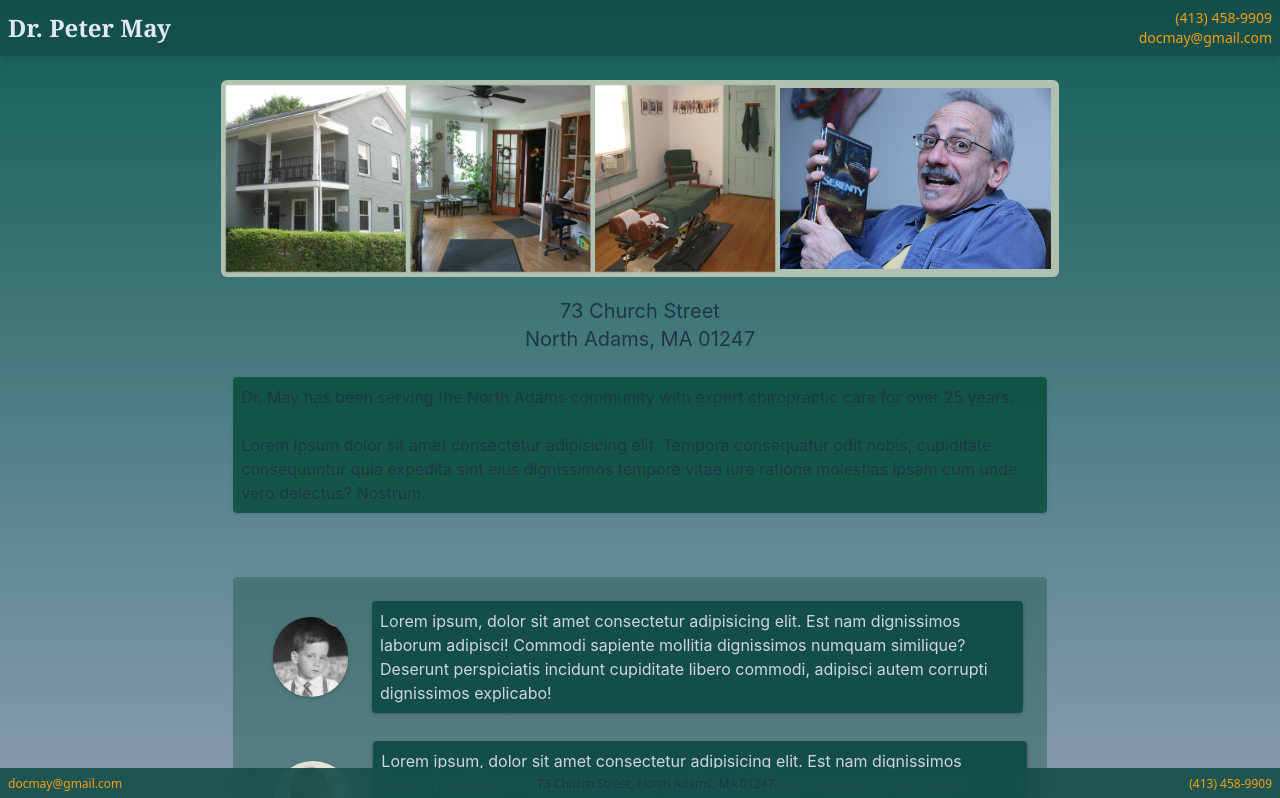
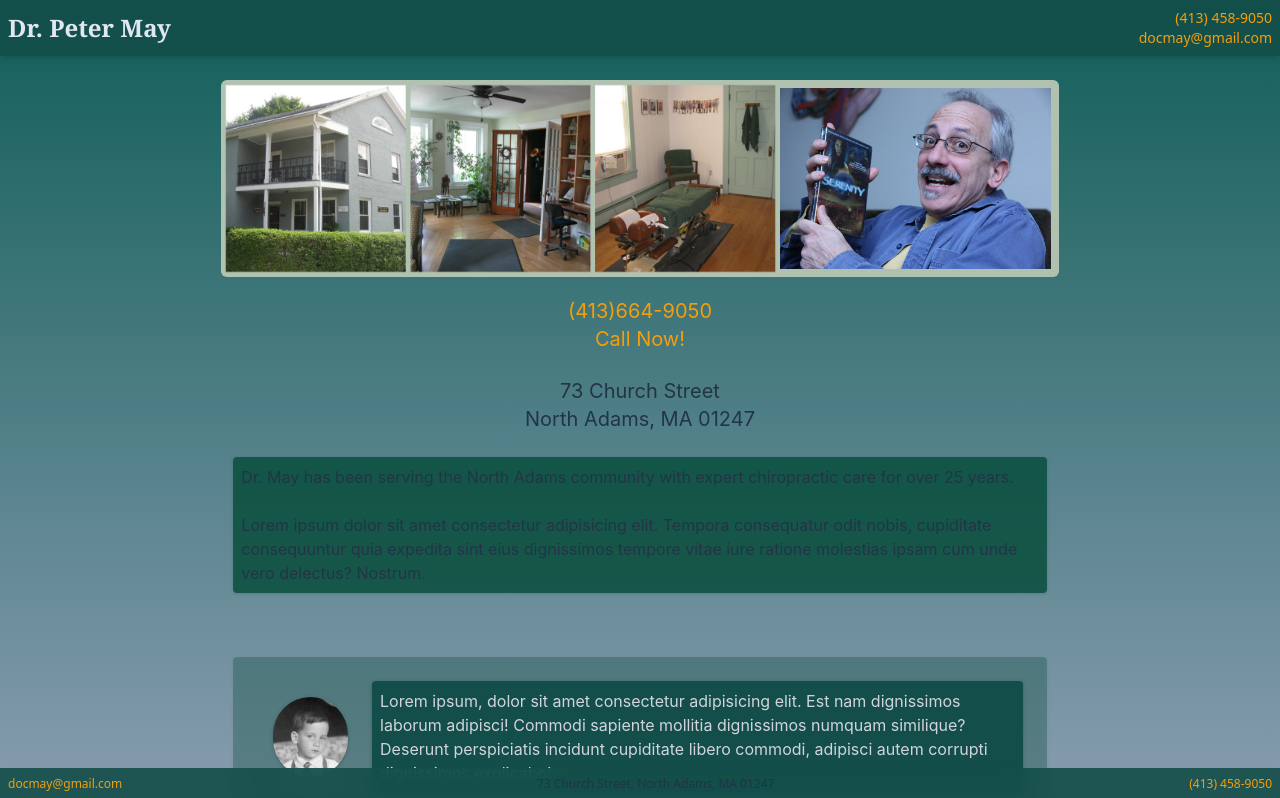
Before and after one commit to maxmay94/dr_may, a React (Vite) app: page / in a window 1280 px wide. Shown: the top 798 px of the page. Built offline with nearby package versions, Linux system fonts and the light colour scheme.

Commit message:
change number

```diff
--- a/src/components/footer/Footer.jsx
+++ b/src/components/footer/Footer.jsx
@@ -21,7 +21,7 @@ const Footer = () => {
 
             <li className="m-2 text-xs font-light">
               <p className="text-amber-500">
-                (413) 458-9909
+                (413) 458-9050
               </p>
             </li>
 
--- a/src/components/navBar/NavBar.jsx
+++ b/src/components/navBar/NavBar.jsx
@@ -15,7 +15,7 @@ const NavBar = () => {
 
             <li className="m-2 text-sm font-light">
               <p className="text-amber-500 text-right">
-                (413) 458-9909
+                (413) 458-9050
               </p>
               <p className="text-amber-500 text-right">
                 docmay@gmail.com
--- a/src/pages/Landing/Landing.jsx
+++ b/src/pages/Landing/Landing.jsx
@@ -10,6 +10,12 @@ const Landing = () => {
         </div>
 
         <div className="m-5 ">
+          <div className="text-center text-xl text-amber-500">
+            (413)664-9050
+            <br />
+            Call Now!
+          </div>
+          <br />
           <div className="text-center text-xl">
             73 Church Street <br/> North Adams, MA 01247
           </div>
```
